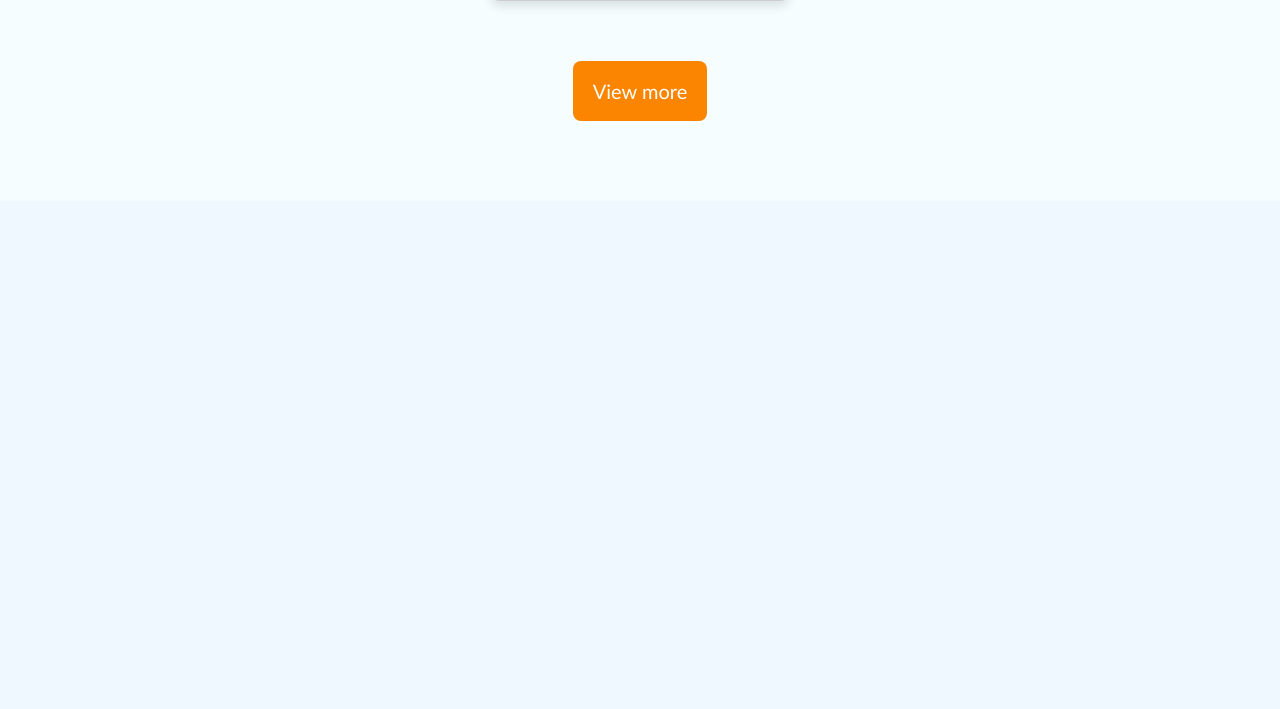
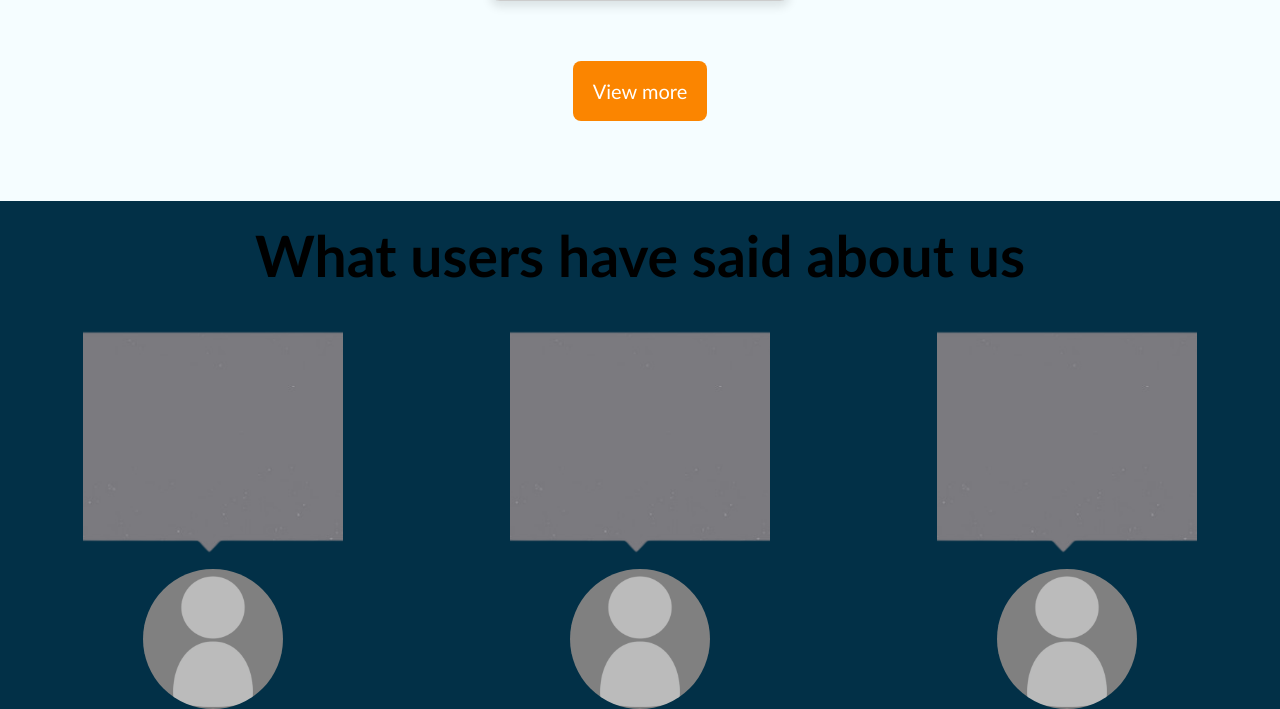
Before and after one commit to ciaoblerto/Local, a PHP site: page /HomePage.html in a window 1280 px wide. Shown: the part 1887-2596 px from the top of the page. Before the commit the page ends 2008 px from the top, so only its background shows below. Run offline with PHP 8.4, Linux system fonts and the light colour scheme.

Commit message:
testimonials (ongoing)

```diff
--- a/HomePage.css
+++ b/HomePage.css
@@ -160,3 +160,47 @@ h2 {
 .view-more-btn:hover {
     transform: translateY(-4px);
 }
+
+/* ========================================================================================================================================== */
+
+#testimonials-container{
+    background-color: #023047;
+}
+
+#testimonials-title{
+    text-align: center;
+    padding: 20px ;
+}
+
+.textboxes{
+    display: flex;
+    justify-content: center;
+    justify-content: space-around;
+}
+
+.textboxes-text{
+    background-image: url(./assets/textbox.png);
+    background-position: center;
+    background-size: cover;
+}
+
+.textboxes-text {
+    padding: 130px;
+}
+.testimonials-pfps{
+    display: flex;
+    justify-content: center;
+    justify-content: space-around;
+}
+
+.placeholder{
+    background-image: url(./assets/pfpplaceholder.webp);
+    background-position: center;
+    background-size: cover;
+    background-color: gray;
+    border-radius: 100%;
+}
+
+.placeholder {
+    padding: 70px;
+}
--- a/HomePage.html
+++ b/HomePage.html
@@ -34,7 +34,7 @@
         <div class="search-container">
         <h1>Travel, like a local</h1>
         <h2>&nbspUse our website to create your perfect <br> &nbspitinerary</h2>
-        <form action="">
+        <form action="ErrorPage.html">
             <div class="search">
                <span class="search-icon material-symbols-outlined">search</span>
                <input class="search-input" type="search" placeholder="Enter your destination">
@@ -73,6 +73,23 @@
         </section>
          <a href="Itineraries.html" class="view-more-btn">View more</a>
     </section>
+
+    <section id="testimonials-container">
+    <h1 id="testimonials-title">What users have said about us</h1>
+
+    <div class="textboxes">
+        <div class="textboxes-text"></div>
+        <div class="textboxes-text"></div>
+        <div class="textboxes-text"></div>
+    </div>
+
+    <div class="testimonials-pfps">
+        <div class="placeholder"></div>
+        <div class="placeholder"></div>
+        <div class="placeholder"></div>
+    </div>
+    </section>
+
     <script src="script.js"></script>
 </body>
 </html>
```
Also changed, not shown: assets/pfpplaceholder.webp (added), assets/textbox.png (added).
